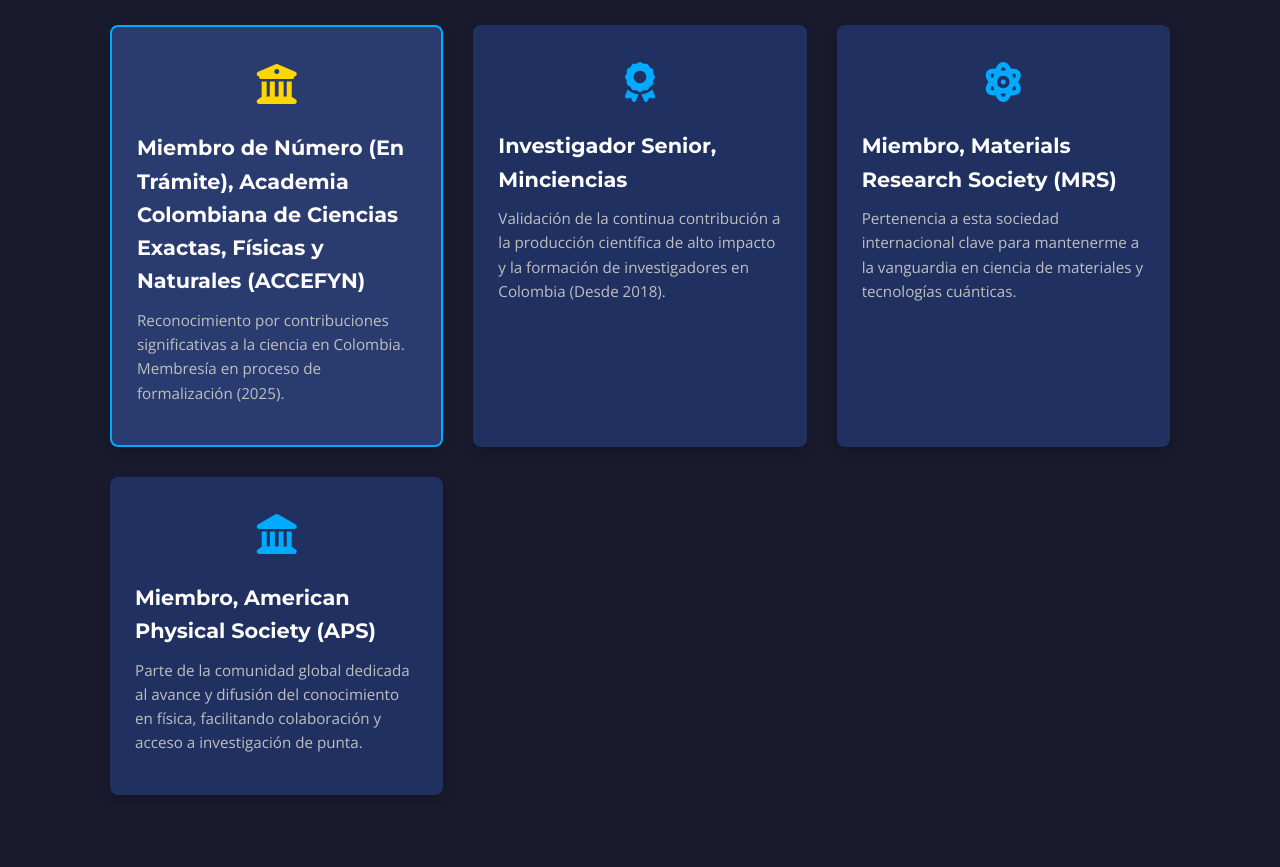
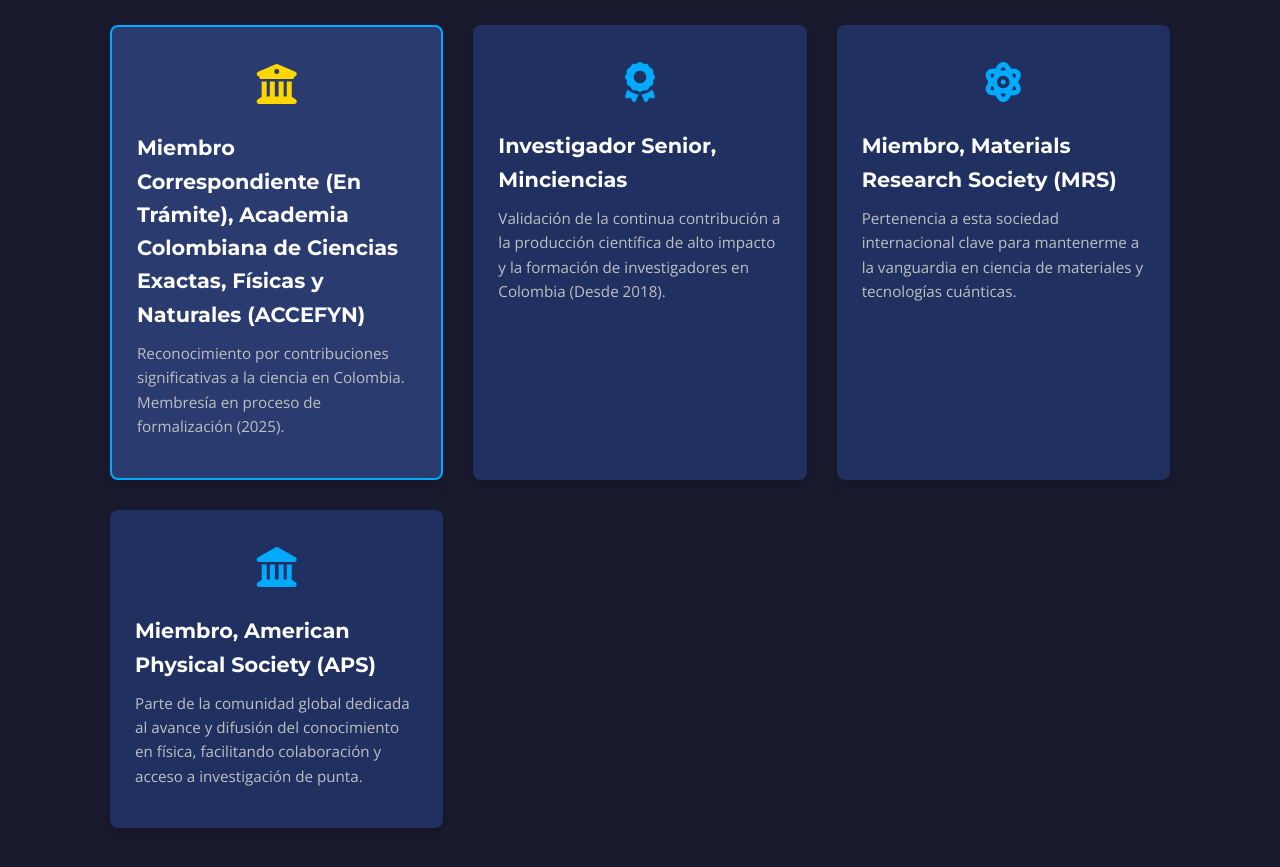
Before and after one commit to jgramirezrojas/titular, a plain HTML site: page institucional.html in a window 1280 px wide. Shown: the part 5360-6227 px from the top of the page. Drawn offline with nearby package versions, Linux system fonts and the light colour scheme.

Commit message:
Add files via upload

```diff
--- a/institucional.html
+++ b/institucional.html
@@ -196,7 +196,7 @@
             <div class="cards-grid">
                 <div class="card highlight-recognition"> <!-- Nueva clase para posible destaque -->
                     <div class="card-icon"><i class="fas fa-university"></i></div> <!-- Icono de academia/institución prestigiosa -->
-                    <h3>Miembro de Número (En Trámite), Academia Colombiana de Ciencias Exactas, Físicas y Naturales (ACCEFYN)</h3>
+                    <h3>Miembro Correspondiente (En Trámite), Academia Colombiana de Ciencias Exactas, Físicas y Naturales (ACCEFYN)</h3>
                     <p>Reconocimiento por contribuciones significativas a la ciencia en Colombia. Membresía en proceso de formalización (2025).</p>
                 </div>
                 <div class="card">
```
